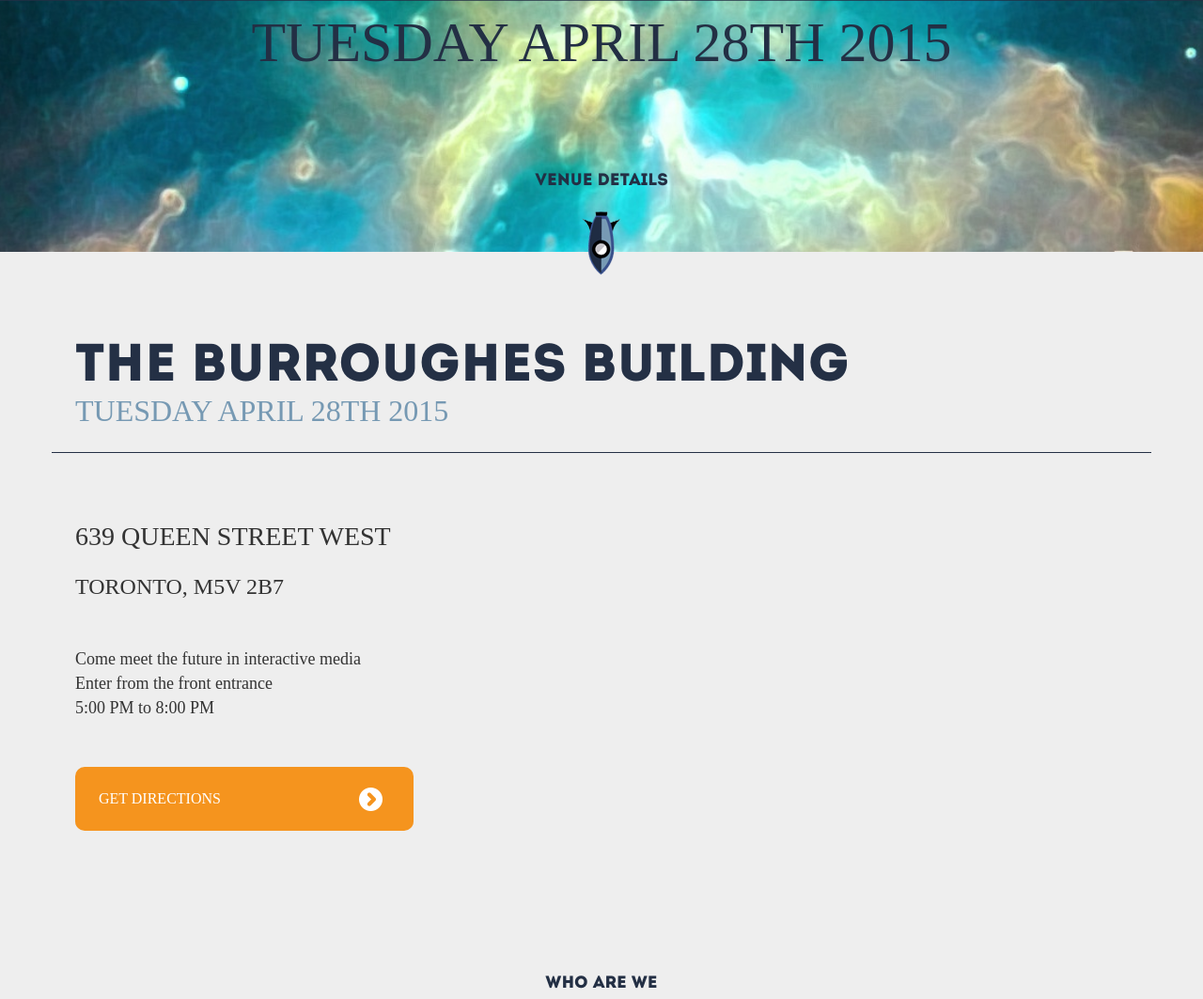
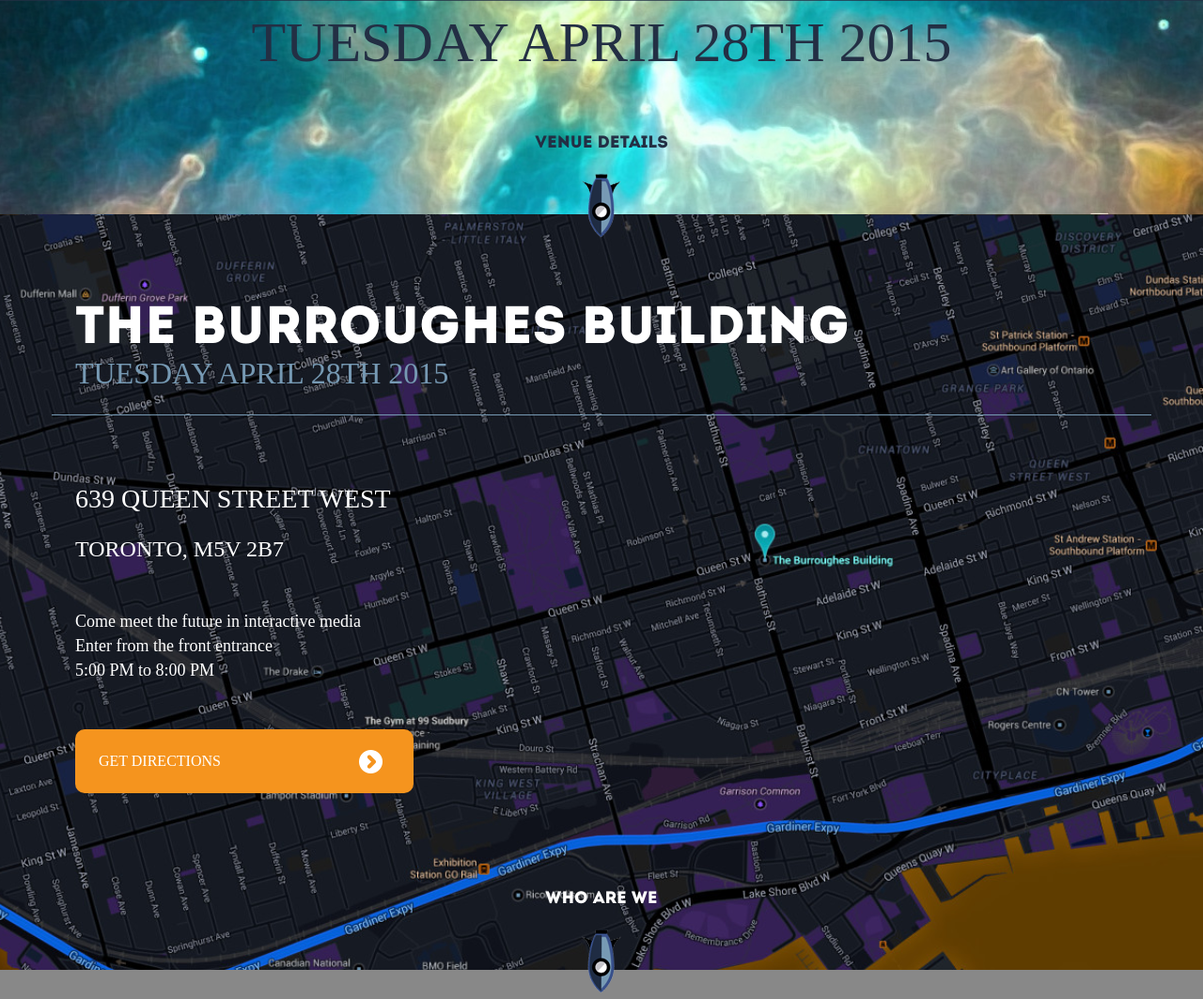
Before and after one commit to jcitysinner/vanguard, a plain HTML site: page index.html in a window 1280 px wide. Shown: the part 647-1710 px from the top of the page at 94% size. Drawn offline with Linux system fonts and the light colour scheme.

Commit message:
Commit Dat

```diff
--- a/index.html
+++ b/index.html
@@ -42,10 +42,10 @@
 				<h2>639 Queen Street West</h2>
 				<h3>Toronto, M5V 2B7</h3>
 				<p>Come meet the future in interactive media<br>Enter from the front entrance<br>5:00 PM to 8:00 PM</p>
-				<a class='button arrow-right'>Get directions</a>
+				<a class='button arrow-right' href='https://www.google.ca/maps/place/The+Burroughes+Building/@43.64709,-79.403342,17z/data=!3m1!4b1!4m2!3m1!1s0x882b34e75b32c1b1:0xf2bfe4629a54cda5' target='_blank'>Get directions</a>
 			</div>
 			<div class='directions'>
-				<p>Who Are We</p>
+				<p class='light'>Who Are We</p>
 				<img class='arrow' src='images/arrow.png'>
 			</div>
 		</div>
--- a/styles/LESS/main.less
+++ b/styles/LESS/main.less
@@ -67,12 +67,16 @@
 	color: #232f44;
 	text-align: center;
 	margin-bottom: -90px;
-	margin-top: 100px;
+	margin-top: 50px;
 	font-family: intro;
 	text-transform: uppercase;
 	font-size: 14pt;
 	img{
 		margin-bottom: -10px;
+	}
+	p.light {
+
+		color: white;
 	}
 }
 
@@ -91,6 +95,7 @@
 	background-image: url('../images/arrow-right.png');
 	background-position: 90% 50%;
 	background-repeat: no-repeat;
+	text-decoration: none;
 }
 a.button.arrow-right:hover{
 	background-color: #ff8c00;
@@ -188,16 +193,20 @@
 
 //Location Styles
 div.full.location{
-	background-color: #eee;
+
+	background-image: url('../images/map-bg.jpg');
+	background-size: cover;
+	background-position: bottom right;
+
 	div.location-title{
 		padding: 25px;
-		border-bottom: solid 1px #243045;
+		border-bottom: solid 1px #7699b3;
 		h1,h3{
 			margin: 0;
 		}
 		h1{
 			font-size: 42pt;
-			color: #243045;
+			color: white;
 			font-family: intro;
 		}
 		h3{
@@ -209,6 +218,7 @@
 	div.location-details{
 		padding: 50px 25px;
 		font-family: futura;
+		color: white;
 		h2{
 			font-size: 28px;
 		}
```
Also changed, not shown: images/map-bg.jpg (added), styles/main.css.
